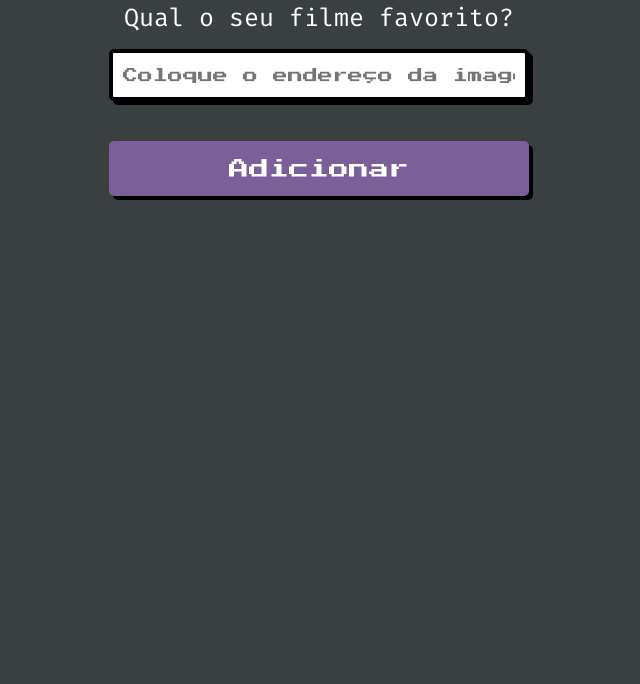
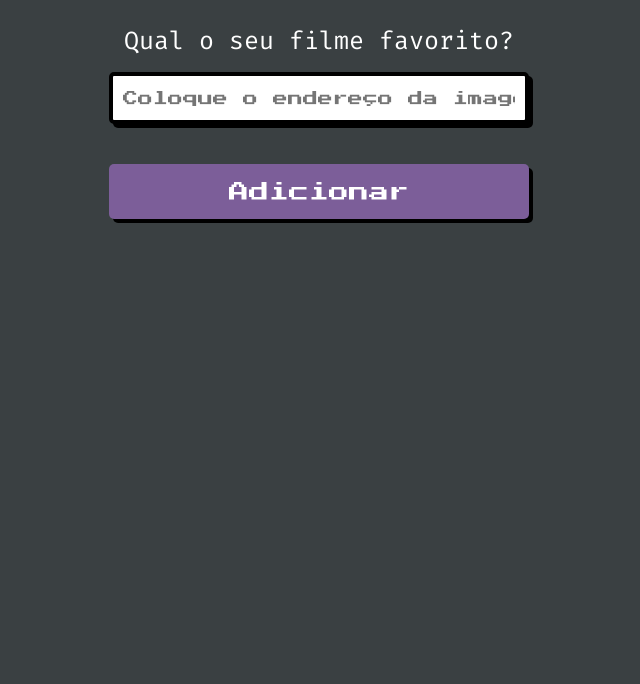
Before and after one commit to legabriel306/leflix, a plain HTML site: page index.html in a window 1280 px wide. Shown: the part 116-800 px from the top of the page, without its empty margins (321-961 px from the left). Drawn offline with Linux system fonts and the light colour scheme.

Commit message:
design.v01

```diff
--- a/css/base.css
+++ b/css/base.css
@@ -1,6 +1,12 @@
 @charset "UTF-8";
-
+:root{
+    --color-first: #f25a70;
+    --color-second: #7c5e99;
+    --color-third: #ffffff;
+    --color-black-first:#000000;
+    --color-black-second: #3a4042;
+}
 body {
-    background-color: #3A4042;
+    background-color: var(--color-black-second);
     font-family: 'Press Start 2P', cursive;
 }
--- a/css/button.css
+++ b/css/button.css
@@ -5,12 +5,12 @@ button {
     margin-right: auto;
     margin-left: auto;
     border-radius: 5px;
-    background-color: #7c5e99;
+    background-color: var(--color-second);
     border: none;
     width: 420px;
     height: 55px;
     font-family: inherit;
-    color: #ffffff;
+    color: var(--color-third);
     font-size: 20px;
     cursor: pointer;
     box-sizing: border-box;
--- a/css/input.css
+++ b/css/input.css
@@ -8,9 +8,9 @@ input {
     width: 420px;
     box-sizing: border-box;
     height: 52px;
-    border: 4px solid #000000;
+    border: 4px solid var(--color-black-first);
     border-radius: 5px;
-    box-shadow: 4px 4px 0px #000000;
+    box-shadow: 4px 4px 0px var(--color-black-first);
     font-family: inherit;
     font-size: 15px;
     padding-left: 10px;
--- /dev/null
+++ b/css/reset.css
@@ -0,0 +1,44 @@
+@charset "UTF-8";
+html, body, div, span, applet, object, iframe,
+h1, h2, h3, h4, h5, h6, p, blockquote, pre,
+a, abbr, acronym, address, big, cite, code,
+del, dfn, em, img, ins, kbd, q, s, samp,
+small, strike, strong, sub, sup, tt, var,
+b, u, i, center,
+dl, dt, dd, ol, ul, li,
+fieldset, form, label, legend,
+table, caption, tbody, tfoot, thead, tr, th, td,
+article, aside, canvas, details, embed,
+figure, figcaption, footer, header, hgroup,
+menu, nav, output, ruby, section, summary,
+time, mark, audio, video {
+	margin: 0;
+	padding: 0;
+	border: 0;
+	font-size: 100%;
+	font: inherit;
+	vertical-align: baseline;
+}
+/* HTML5 display-role reset for older browsers */
+article, aside, details, figcaption, figure,
+footer, header, hgroup, menu, nav, section {
+	display: block;
+}
+body {
+	line-height: 1;
+}
+ol, ul {
+	list-style: none;
+}
+blockquote, q {
+	quotes: none;
+}
+blockquote:before, blockquote:after,
+q:before, q:after {
+	content: '';
+	content: none;
+}
+table {
+	border-collapse: collapse;
+	border-spacing: 0;
+}
--- a/css/title.css
+++ b/css/title.css
@@ -1,8 +1,10 @@
 @charset "UTF-8";
 
 h1 {
-    color: #f25a70;
+    color: var(--color-first);
     text-shadow: 4px 4px 0px black;
     text-align: center;
     font-size: 50px;
+    margin-top: 50px;
+    margin-bottom: 40px;
 }
--- a/index.html
+++ b/index.html
@@ -7,6 +7,7 @@
     <title>LeFlix</title>
     <link rel="preconnect" href="https://fonts.gstatic.com">
     <link href="https://fonts.googleapis.com/css2?family=Fira+Code&family=Press+Start+2P&display=swap" rel="stylesheet">
+    <link rel="stylesheet" href="css/reset.css">
     <link rel="stylesheet" href="css/title.css">
     <link rel="stylesheet" href="css/base.css">
     <link rel="stylesheet" href="css/label.css">
```
